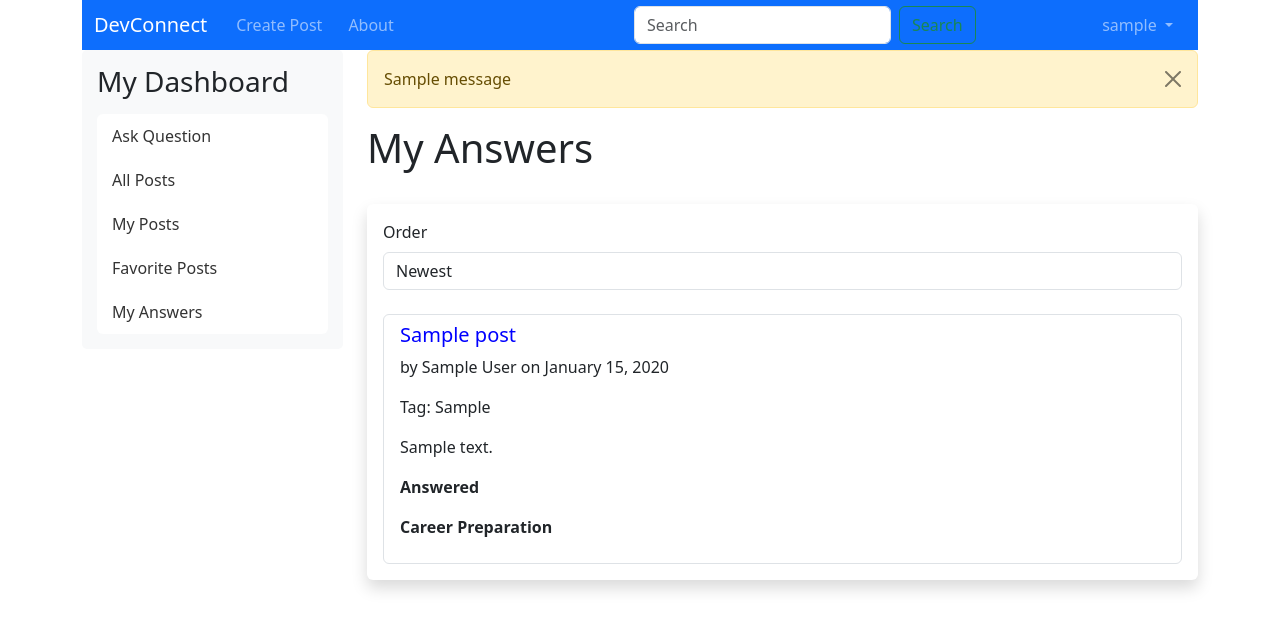
After one commit to ramandatta87/CITS5505_UWA_Group_Project, a Flask app: page /my_answers in a window 1280 px wide. The commit adds this page. Shown: the top 630 px of the page. Run offline with Flask 3, Linux system fonts and the light colour scheme; a user stored in the database is signed in; tables that the repository leaves empty hold one stand-in row (values such as "Sample post"); one stand-in notice (Sample message) is shown; some libraries are stand-ins or nearby versions.

Commit message:
Add "My Answers" functionality
- Added "My Answers" link to the sidebar.
- Created route and view function to fetch and display posts where the current user has created replies.
- Updated JavaScript (posts.js) to handle "My Answers" page.
- Created API endpoint for fetching posts where the current user has created replies.
- Created FilterSortForm to include only the order field.

```diff
--- a/app/controllers/main_controller.py
+++ b/app/controllers/main_controller.py
@@ -3,8 +3,8 @@ from flask_mail import Message
 from app import mail, db
 import datetime
 from flask_login import current_user, login_required
-from app.forms import PostForm, FilterSortForm, ReplyForm
-from app.models.model import Posts, Tag, User, Reply,FavoritePost
+from app.forms import PostForm, FilterSortForm, ReplyForm, FilterSortForm
+from app.models.model import Posts, Tag, User, Reply, FavoritePost
 
 # Define a Blueprint named 'main' for organizing routes and views
 main = Blueprint('main', __name__)
@@ -355,3 +355,52 @@ def my_favorites():
 def about():
 
     return render_template('main/about.html')
+
+# Route to display My Answered Post
+@main.route('/my_answers')
+@login_required
+def my_answers():
+    form = FilterSortForm()
+    posts_with_my_replies = (
+        db.session.query(Posts)
+        .join(Reply, Posts.id == Reply.post_id)
+        .filter(Reply.author_id == current_user.id)
+        .all()
+    )
+    return render_template('main/my_answers.html', posts=posts_with_my_replies, form=form)
+
+# API Endpoint for My Answers
+@main.route('/api/my_answers_posts', methods=['GET'])
+@login_required
+def api_my_answers_posts():
+    order = request.args.get('order', 'asc')
+
+    query = (
+        db.session.query(Posts)
+        .join(Reply, Posts.id == Reply.post_id)
+        .filter(Reply.author_id == current_user.id)
+    )
+
+    if order == 'desc':
+        query = query.order_by(Posts.date_posted.desc())
+    else:
+        query = query.order_by(Posts.date_posted.asc())
+
+    posts = query.all()
+
+    posts_data = []
+    for post in posts:
+        post_data = {
+            'id': post.id,
+            'title': post.title,
+            'content': post.content,
+            'author_first_name': post.author.first_name,
+            'author_last_name': post.author.last_name,
+            'tag': post.tag.tag,
+            'date_posted': post.date_posted.strftime('%B %d, %Y'),
+            'answered': post.answered,
+            'career_preparation': post.career_preparation
+        }
+        posts_data.append(post_data)
+
+    return jsonify(posts_data)
--- a/app/forms.py
+++ b/app/forms.py
@@ -77,3 +77,8 @@ class FilterSortForm(FlaskForm):
 class ReplyForm(FlaskForm):
     answer = CKEditorField('Your Answer', validators=[DataRequired()])
     submit = SubmitField('Submit')
+
+# Form for Filter Sort
+class FilterSortForm(FlaskForm):
+    order = SelectField('Order', choices=[('asc', 'Newest'), ('desc', 'Oldest')])
+    submit = SubmitField('Apply')
--- /dev/null
+++ b/app/static/js/myanswer.js
@@ -0,0 +1,44 @@
+$(document).ready(function() {
+    function loadPosts() {
+        // Get form values
+        var order = $('#order').val();
+
+        // Determine the URL to make the AJAX request based on the current page
+        var url = window.location.pathname.includes('my_answers') ? "/api/my_answers_posts" : "/api/posts";
+
+        // Make AJAX request
+        $.ajax({
+            url: url,
+            data: {
+                order: order
+            },
+            success: function(data) {
+                // Clear existing posts
+                $('#posts-list').empty();
+
+                // Insert new posts
+                data.forEach(function(post) {
+                    var postItem = `
+                        <li class="list-group-item">
+                            <h5><a href="/post/${post.id}">${post.title}</a></h5>
+                            <p>by ${post.author_first_name} ${post.author_last_name} on ${post.date_posted}</p>
+                            <p>Tag: ${post.tag}</p>
+                            <p>${post.content}</p>
+                            ${post.answered ? '<p><strong>Answered</strong></p>' : ''}
+                            <p><strong>${post.career_preparation ? 'Career Preparation' : 'Unit'}</strong></p>
+                        </li>
+                    `;
+                    $('#posts-list').append(postItem);
+                });
+            }
+        });
+    }
+
+    // Load posts on page load
+    loadPosts();
+
+    // Trigger AJAX request on change
+    $('#order').on('change', function() {
+        loadPosts();
+    });
+});
--- a/app/templates/includes/layout.html
+++ b/app/templates/includes/layout.html
@@ -23,6 +23,8 @@
                     <li class="list-group-item"><a href="{{ url_for('main.posts') }}">All Posts</a></li>
                     <li class="list-group-item"><a href="{{ url_for('main.my_posts') }}">My Posts</a></li>
                     <li class="list-group-item"><a href="{{ url_for('main.my_favorites') }}">Favorite Posts</a></li> <!-- Added Favorite Posts link -->
+                    <li class="list-group-item"><a href="{{ url_for('main.my_answers') }}">My Answers</a></li> <!-- Added My Answers link -->
+                </ul>
                 </ul>
             </div>
         </div>
--- /dev/null
+++ b/app/templates/main/my_answers.html
@@ -0,0 +1,47 @@
+{% extends "includes/layout.html" %}
+{% block title %}My Answers{% endblock %}
+{% block content %}
+
+<!-- Display Flash Messages -->
+{% for message in get_flashed_messages() %}
+<div class="alert alert-warning alert-dismissible fade show" role="alert">
+    {{ message }}
+    <button type="button" class="btn-close" data-bs-dismiss="alert" aria-label="Close"></button>
+</div>
+{% endfor %}
+
+<h1>My Answers{% if search_query %} - Search Results for "{{ search_query }}"{% endif %}</h1>
+<br/>
+<div class="shadow p-3 mb-5 bg-body rounded">
+    <!-- Filter and Sort Form -->
+    <form id="filter-sort-form" method="POST" action="{{ url_for('main.my_answers') }}" class="mb-4">
+        {{ form.hidden_tag() }}
+        <div class="mb-3">
+            {{ form.order.label(class="form-label") }}
+            {{ form.order(class="form-control", id="order") }}
+        </div>
+    </form>
+
+    <!-- Posts List -->
+    <ul class="list-group" id="posts-list">
+        {% for post in posts %}
+        <li class="list-group-item">
+            <h5><a href="{{ url_for('main.view_post', post_id=post.id, origin='my_answers') }}">{{ post.title }}</a></h5>
+            <p>by {{ post.author.first_name }} {{ post.author.last_name }} on {{ post.date_posted.strftime('%B %d, %Y') }}</p>
+            <p>Tag: {{ post.tag.tag if post.tag else 'N/A' }}</p>
+            <p>{{ post.content|safe }}</p>
+            {% if post.answered %}<p><strong>Answered</strong></p>{% endif %}
+            <p><strong>{{ 'Career Preparation' if post.career_preparation else 'Unit' }}</strong></p>
+        </li>
+        {% endfor %}
+        {% if not posts %}
+        <li class="list-group-item">No posts found.</li>
+        {% endif %}
+    </ul>
+</div>
+
+{% endblock %}
+
+{% block scripts %}
+<script src="{{ url_for('static', filename='js/myanswer.js') }}"></script>
+{% endblock %}
```
